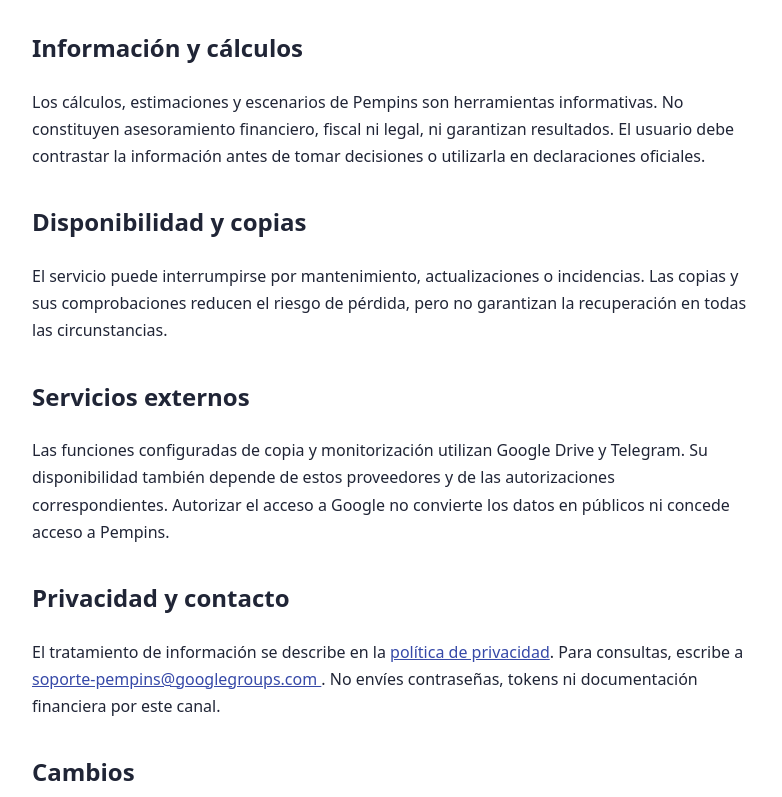
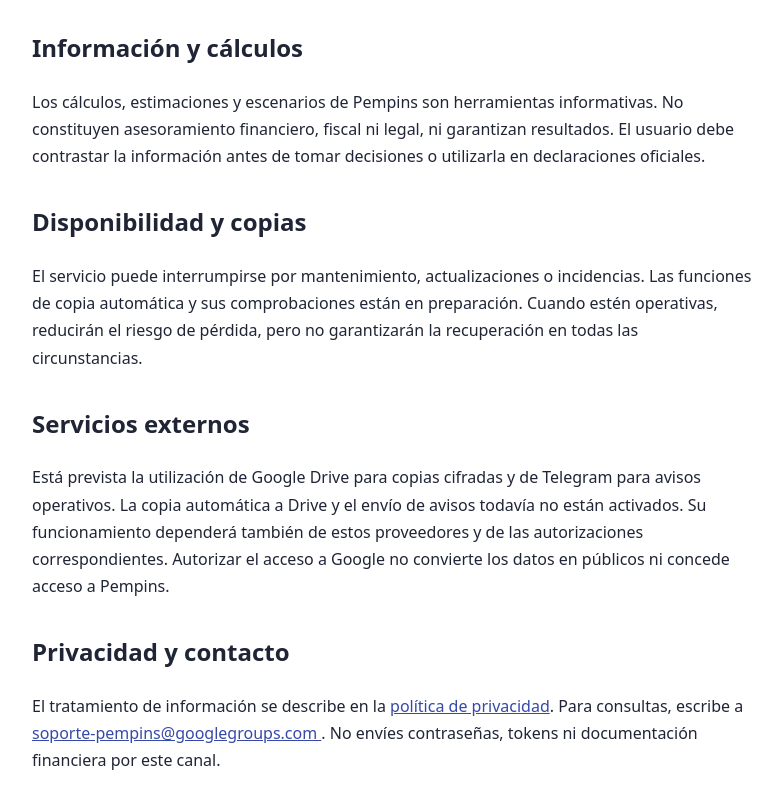
Before and after one commit to aitorps/pempins-web, a plain HTML site: page condiciones.html in a window 1280 px wide. Shown: the part 557-1354 px from the top of the page, without its empty margins (248-1030 px from the left). Drawn offline with Linux system fonts and the light colour scheme.

Commit message:
Revise availability and external services information
Updated text regarding service availability and backup functions.

```diff
--- a/condiciones.html
+++ b/condiciones.html
@@ -59,18 +59,21 @@
     <h2>Disponibilidad y copias</h2>
     <p>
       El servicio puede interrumpirse por mantenimiento,
-      actualizaciones o incidencias. Las copias y sus
-      comprobaciones reducen el riesgo de pérdida, pero no
-      garantizan la recuperación en todas las circunstancias.
+      actualizaciones o incidencias. Las funciones de copia
+      automática y sus comprobaciones están en preparación.
+      Cuando estén operativas, reducirán el riesgo de pérdida,
+      pero no garantizarán la recuperación en todas las circunstancias.
     </p>
 
     <h2>Servicios externos</h2>
     <p>
-      Las funciones configuradas de copia y monitorización
-      utilizan Google Drive y Telegram. Su disponibilidad también
-      depende de estos proveedores y de las autorizaciones
-      correspondientes. Autorizar el acceso a Google no convierte
-      los datos en públicos ni concede acceso a Pempins.
+      Está prevista la utilización de Google Drive para copias
+      cifradas y de Telegram para avisos operativos.
+      La copia automática a Drive y el envío de avisos todavía
+      no están activados. Su funcionamiento dependerá también
+      de estos proveedores y de las autorizaciones correspondientes.
+      Autorizar el acceso a Google no convierte los datos en
+      públicos ni concede acceso a Pempins.
     </p>
 
     <h2>Privacidad y contacto</h2>
```
